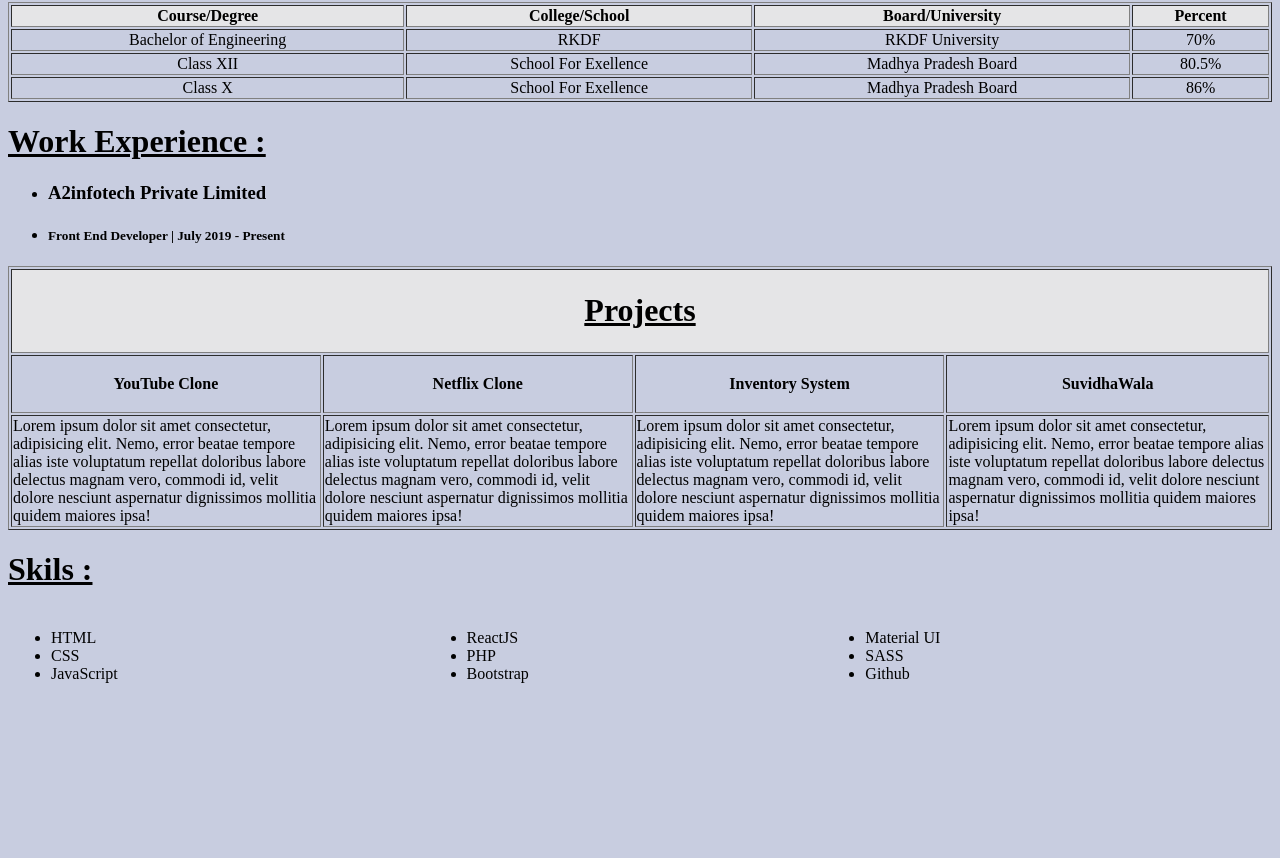
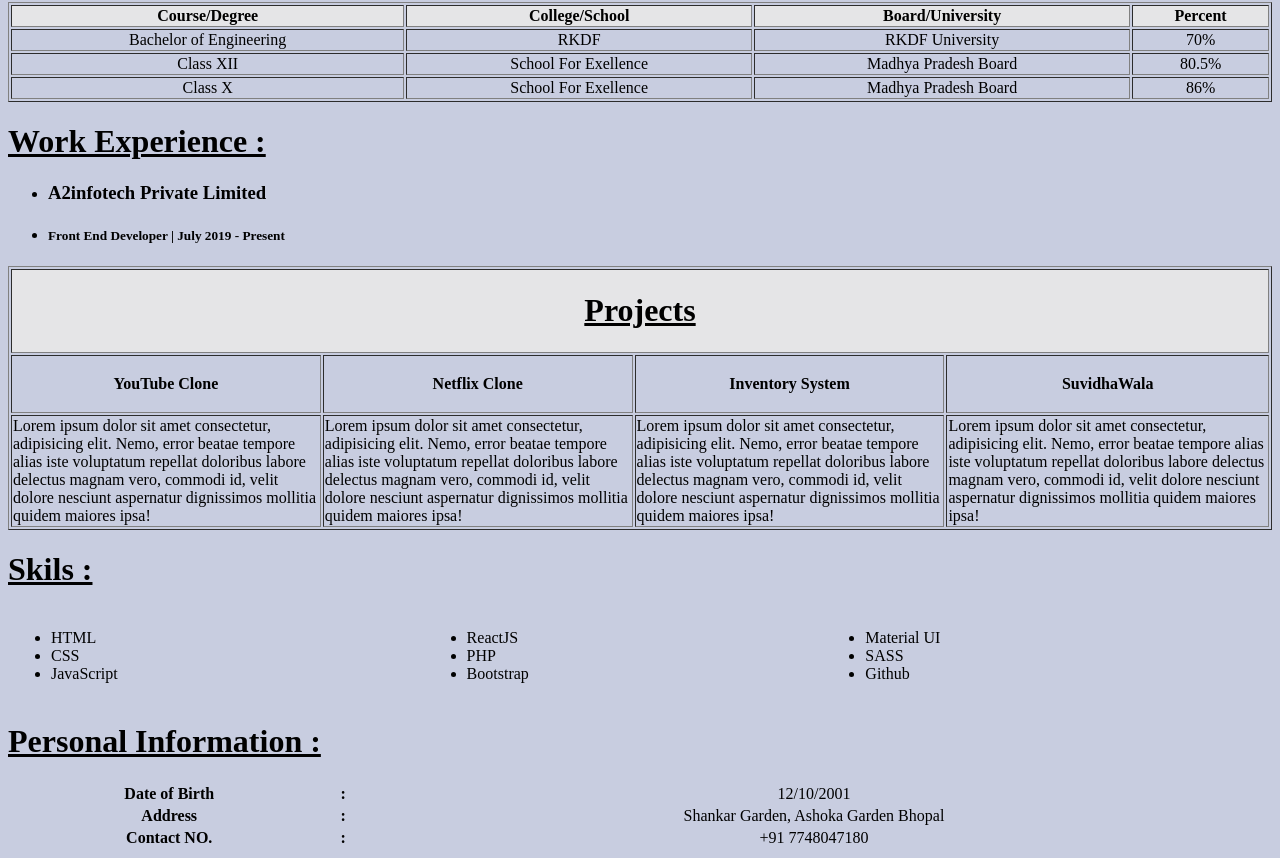
Before and after one commit to Dhanveer123/Resume, a plain HTML site: page index.html in a window 1280 px wide. Shown: the part 314-1172 px from the top of the page. Before the commit the page ends 1024 px from the top, so only its background shows below. Drawn offline with Linux system fonts and the light colour scheme.

Commit message:
add some prsnl info

```diff
--- a/index.html
+++ b/index.html
@@ -90,7 +90,7 @@
             </ul></td>
         </tr>
     </table>
-    <!-- <h1><u>Personal Information :</u></h1>
+    <h1><u>Personal Information :</u></h1>
     <table width="100%">
         <tr align="center">
             <th>Date of Birth</th>
@@ -107,7 +107,8 @@
             <td><b>:</b></td>
             <td>+91 7748047180</td>
         </tr>
-        <tr align="center">
+    </table>
+        <!-- <tr align="center">
             <th>Email ID</th>
             <td><b>:</b></td>
             <td>dhanveer6766@gmail.com</td>
```
